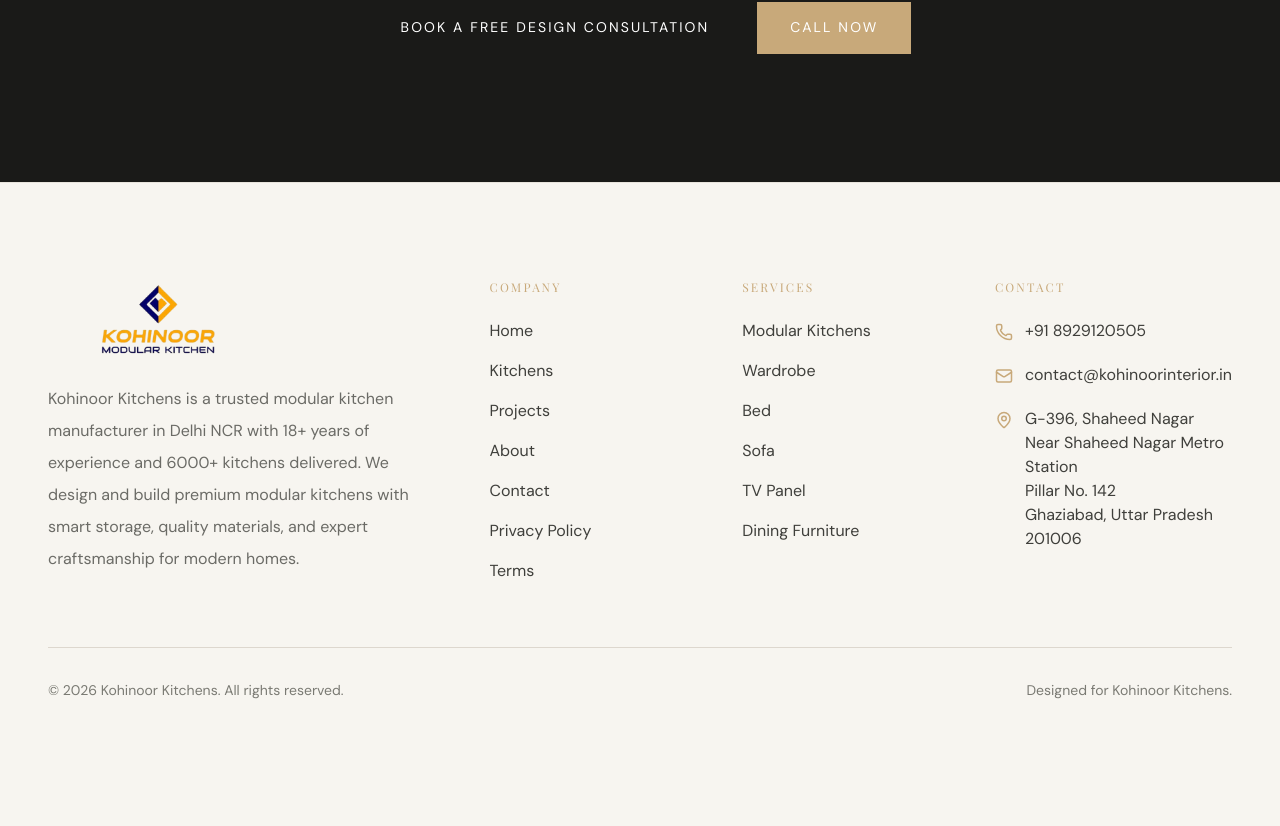
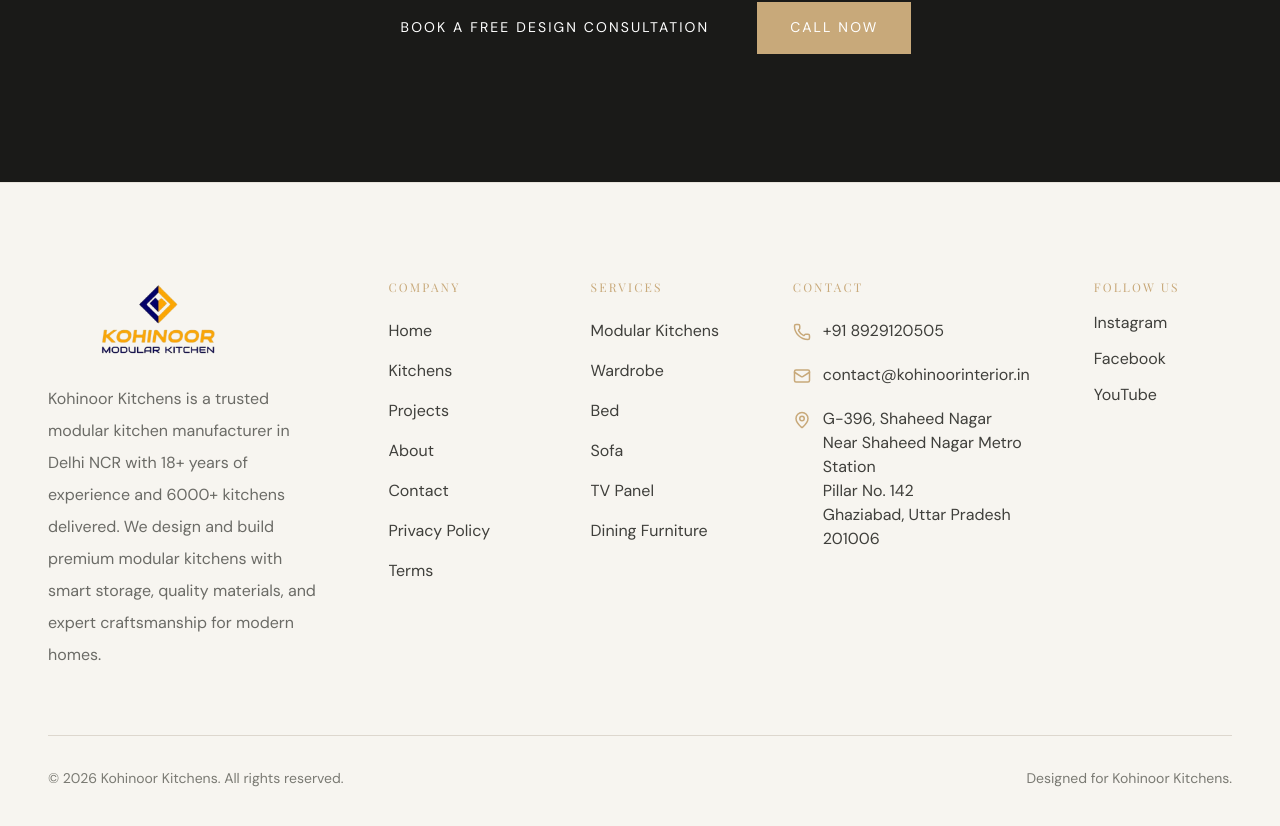
Before and after one commit to Shoaibxaif/kohinoor-kitchen-nextjs, a Next.js app: page / in a window 1280 px wide. Shown: the part 8870-9696 px from the top of the page. Before the commit the page ends 9666 px from the top, so only its background shows below. Built offline with nearby package versions, Linux system fonts and the light colour scheme.

Commit message:
Add social media links to footer and site configuration

```diff
--- a/src/components/layout/Footer.jsx
+++ b/src/components/layout/Footer.jsx
@@ -70,10 +70,25 @@
     }
 ];
 
+const socialLinks = [
+    {
+        label: "Instagram",
+        url: SITE.social.instagram,
+    },
+    {
+        label: "Facebook",
+        url: SITE.social.facebook,
+    },
+    {
+        label: "YouTube",
+        url: SITE.social.youtube,
+    },
+];
+
 function Footer() {
     return (<footer className="bg-cream border-t border-border"> <Container> <div className="py-24">
 
-        <div className="grid gap-16 lg:grid-cols-[2fr_1fr_1fr_1fr]">
+        <div className="grid gap-16 lg:grid-cols-[2fr_1fr_1fr_1fr_1fr]">
 
             {/* Brand */}
             <div>
@@ -205,6 +220,33 @@
                 </div>
             </div>
 
+            <div>
+                <h3
+                    className="
+              mb-4
+              text-xs
+              uppercase
+              tracking-[0.18em]
+              text-accent
+            "
+                >
+                    Follow Us
+                </h3>
+                <div className="flex flex-col gap-3 text-[#3f3f3b]">
+                    {socialLinks.map((social) => (
+                        <a
+                            key={social.label}
+                            href={social.url}
+                            target="_blank"
+                            rel="noreferrer noopener"
+                            className="transition-all duration-300 hover:text-accent"
+                        >
+                            {social.label}
+                        </a>
+                    ))}
+                </div>
+            </div>
+
         </div>
 
         <div
--- a/src/constants/siteConfig.js
+++ b/src/constants/siteConfig.js
@@ -14,6 +14,12 @@
     days: "Mon–Sat",
     time: "10 AM–7 PM",
   },
+  social: {
+    instagram: "https://www.instagram.com/kohinoor_modular_kitchen_/",
+    facebook:
+      "https://www.facebook.com/people/Kohinoor-Modular-Kitchen/61573970993168/",
+    youtube: "https://www.youtube.com/@KohinoorModularKitchen",
+  },
   mapUrl:
     "https://www.google.com/maps/search/?api=1&query=Kohinoor%20Modular%20Kitchen%2C%20G-396%2C%20Shaheed%20Nagar%2C%20Ghaziabad%2C%20Uttar%20Pradesh%20201006",
   mapEmbedUrl:
```
